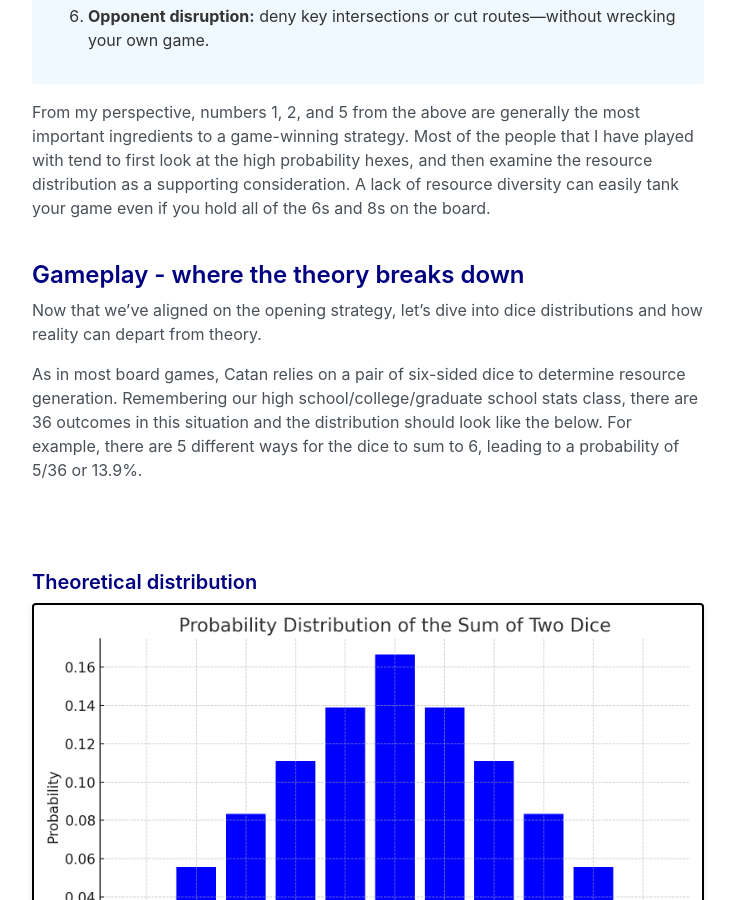
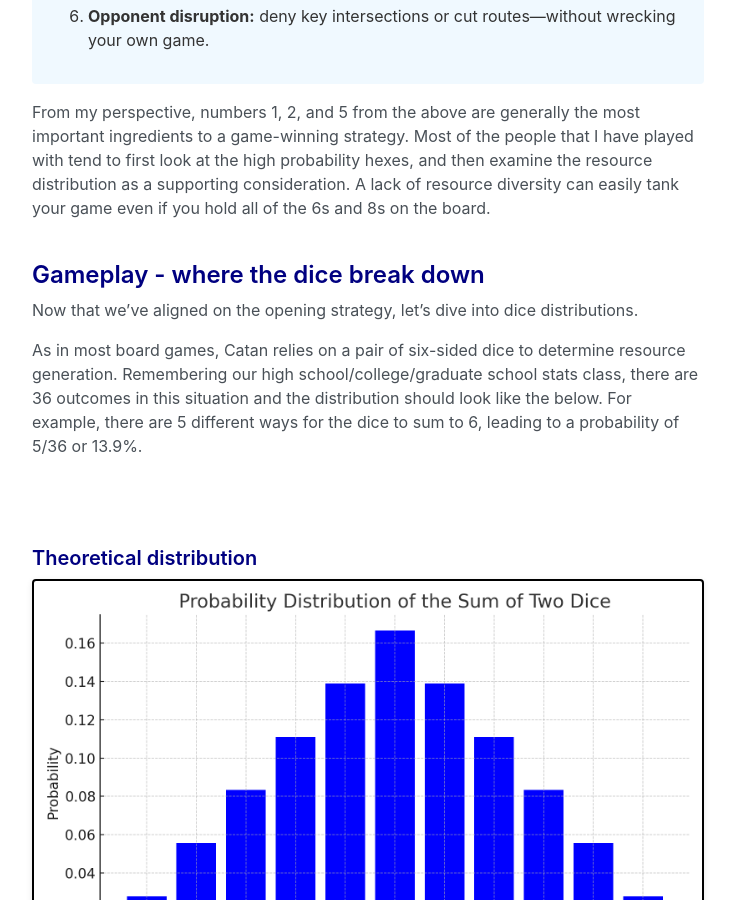
Before and after one commit to rendnil/rendnil.github.io, a Jekyll site: the page built from _posts/2025-06-01-catan.md, in a window 1280 px wide and 900 px high, scrolled down 2034 px. Shown: the whole window, without its empty margins (272-1007 px from the left). Built offline with Jekyll 4.4.1, drawn with Linux system fonts in a browser that asks for light colours; nearby versions of some CDN libraries.

```diff
--- a/_posts/2025-06-01-catan.md
+++ b/_posts/2025-06-01-catan.md
@@ -42,9 +42,9 @@
 From my perspective, numbers 1, 2, and 5 from the above are generally the most important ingredients to a game-winning strategy. Most of the people that I have played with tend to first look at the high probability hexes, and then examine the resource distribution as a supporting consideration. A lack of resource diversity can easily tank your game even if you hold all of the 6s and 8s on the board.
 <br>
 <br>
-## Gameplay - where the theory breaks down
+## Gameplay - where the dice break down
 
-Now that we've aligned on the opening strategy, let's dive into dice distributions and how reality can depart from theory.
+Now that we've aligned on the opening strategy, let's dive into dice distributions.
 
 As in most board games, Catan relies on a pair of six-sided dice to determine resource generation. Remembering our high school/college/graduate school stats class, there are 36 outcomes in this situation and the distribution should look like the below. For example, there are 5 different ways for the dice to sum to 6, leading to a probability of 5/36 or 13.9%.
 
```
